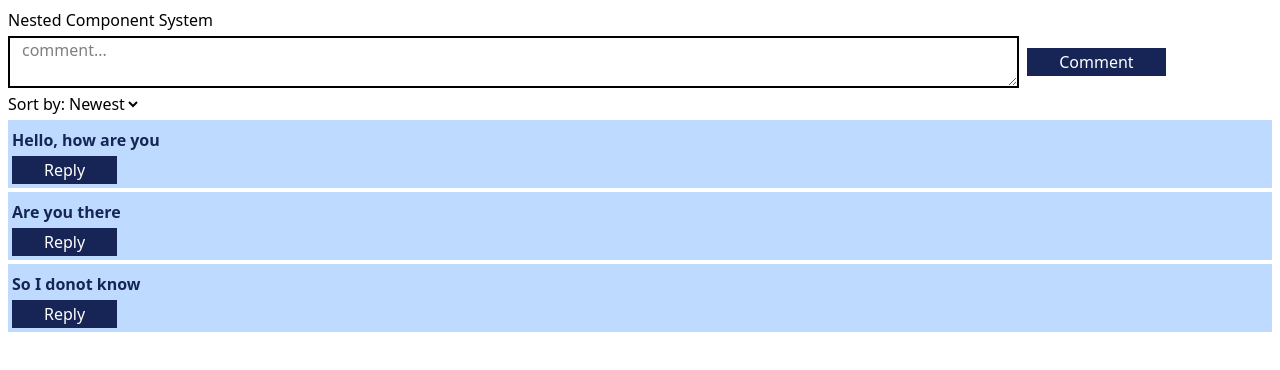
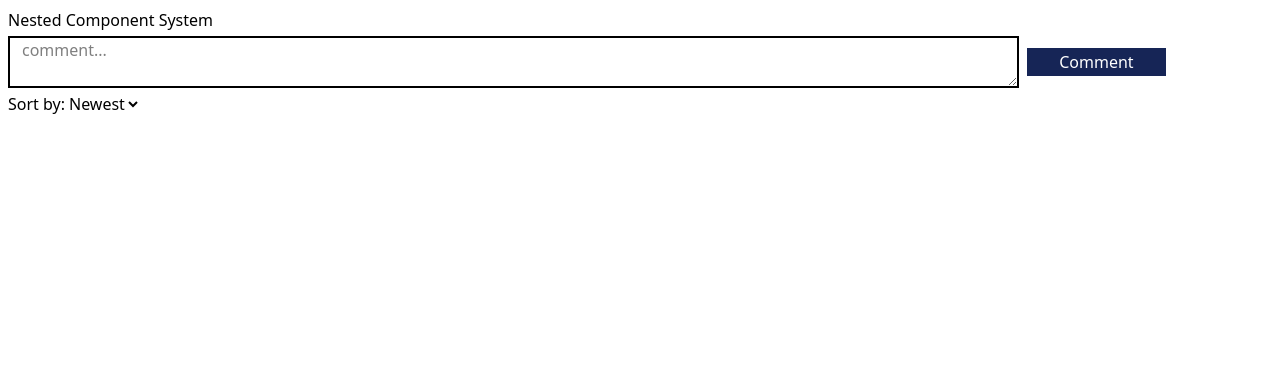
Before and after one commit to mdsameeralam9/nested-comment, a React (Vite) app: page / in a window 1280 px wide. Shown: the top 370 px of the page. Built offline with nearby package versions, Linux system fonts and the light colour scheme.

Commit message:
initial no data

```diff
--- a/src/pages/NestedComponent.tsx
+++ b/src/pages/NestedComponent.tsx
@@ -7,7 +7,7 @@ import Button from "../components/Button";
 
 const NestedComponent = () => {
   const [commentState, setCommentState] =
-    useState<CommentDataInterface[]>(initial_data);
+    useState<CommentDataInterface[]>();
   const [commentValue, setCommentValue] = useState<string>("");
 
   const handleChange = useCallback(
--- a/src/util.js
+++ b/src/util.js
@@ -19,7 +19,6 @@ export const initial_data = [
   },
 ];
 
-
 export const updateComment = (commentState, newData) => {
   const newComment = {
     comment: newData.comment,
```
